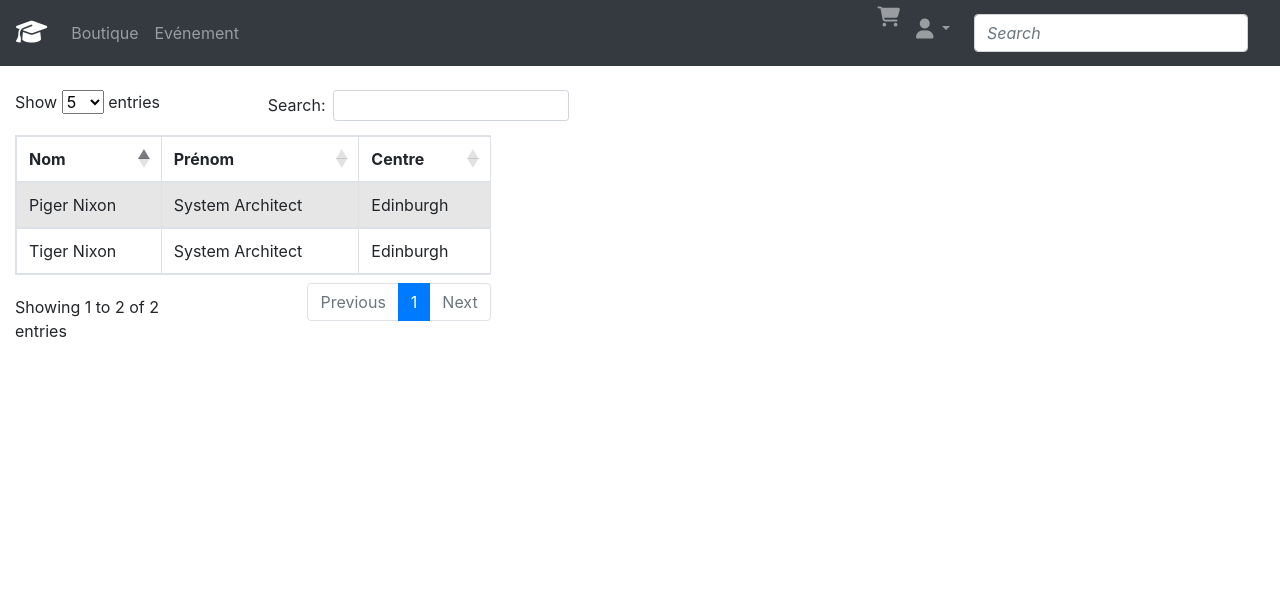
After one commit to Kvntn/BDE_Project, a PHP site: page /list_participants.php in a window 1280 px wide. The commit adds this page. Shown: the top 603 px of the page. Run offline with PHP 8.4, Linux system fonts and the light colour scheme; some libraries are stand-ins or nearby versions.

Commit message:
data table

```diff
--- a/src/head.php
+++ b/src/head.php
@@ -5,5 +5,7 @@
     <link rel="stylesheet" type="text/css" href="resources/css/styleConnexion.css" />
     <link rel="stylesheet" type="text/css" href="resources/css/animate-custom.css" />
     <link rel="stylesheet" href="https://stackpath.bootstrapcdn.com/bootstrap/4.3.1/css/bootstrap.min.css" integrity="sha384-ggOyR0iXCbMQv3Xipma34MD+dH/1fQ784/j6cY/iJTQUOhcWr7x9JvoRxT2MZw1T" crossorigin="anonymous">
+    <link rel="stylesheet" href="https://cdnjs.cloudflare.com/ajax/libs/twitter-bootstrap/4.1.3/css/bootstrap.css">
+    <link rel="stylesheet" href="https://cdn.datatables.net/1.10.20/css/dataTables.bootstrap4.min.css">
     <title>BDE Project</title>
 </head>
--- /dev/null
+++ b/src/list_participants.php
@@ -0,0 +1,60 @@
+<?php
+    session_start();
+    include("head.php");
+    include("nav.php");
+    include("footer.php");
+  ?>
+
+<script src="https://cdn.datatables.net/1.10.16/js/jquery.dataTables.min.js"></script>
+<script src="https://cdn.datatables.net/1.10.16/js/dataTables.bootstrap4.min.js"></script>
+<div class="container-datatable">
+	<div class="row">
+	<table id="example" class="table table-striped table-bordered" style="width:100%">
+        <thead>
+            <tr>
+                <th>Nom</th>
+                <th>Prénom</th>
+                <th>Centre</th>
+            </tr>
+        </thead>
+        <tbody>
+
+            <tr>
+                <td>Tiger Nixon</td>
+                <td>System Architect</td>
+                <td>Edinburgh</td>
+            </tr>
+
+            <tr>
+                <td>Piger Nixon</td>
+                <td>System Architect</td>
+                <td>Edinburgh</td>
+            </tr>
+
+        </tbody>
+    </table>
+	</div>
+</div>
+
+<script>
+    $(document).ready(function() {
+    $('#example').DataTable(
+
+         {
+
+      "aLengthMenu": [[5, 10, 25, -1], [5, 10, 25, "All"]],
+        "iDisplayLength": 5
+       }
+        );
+} );
+
+
+function checkAll(bx) {
+  var cbs = document.getElementsByTagName('input');
+  for(var i=0; i < cbs.length; i++) {
+    if(cbs[i].type == 'checkbox') {
+      cbs[i].checked = bx.checked;
+    }
+  }
+}
+</script>
--- a/src/resources/css/style.css
+++ b/src/resources/css/style.css
@@ -165,3 +165,12 @@
   margin-bottom:50px;
   margin-left:15px;
 }
+
+.container-datatable {
+  padding:20px;
+  margin-top:70px;
+  margin-bottom:50px;
+  margin-left:10px;
+  margin-right:15px;
+  overflow-x: hidden;
+}
--- a/src/singleevent.php
+++ b/src/singleevent.php
@@ -34,11 +34,11 @@
         <h5 class="card-title">Week-End d'intégration <small class="text-right">Payant</small></h5>
         <p class="card-text texte-left">Venez profiter d'un merveilleux weekend en compagnie de vos futur colègues.<p class="text-right">
           <input class="btn btn-outline-warning" type="submit" value="Intéressé">
-          <input class="btn btn-outline-danger" type="submit" value="Signaler">
           <?php
             if(@$_SESSION['Statut'] == 2) {
               echo '
-              <a class="btn btn-outline-info" href="#" role="button">Acceder à la liste des participant</a>';
+              <a class="btn btn-outline-info" href="list_participants" role="button">Acceder à la liste des participant</a>
+              <input class="btn btn-outline-danger" type="submit" value="Signaler">';
             }
           ?>
         </p>
```
